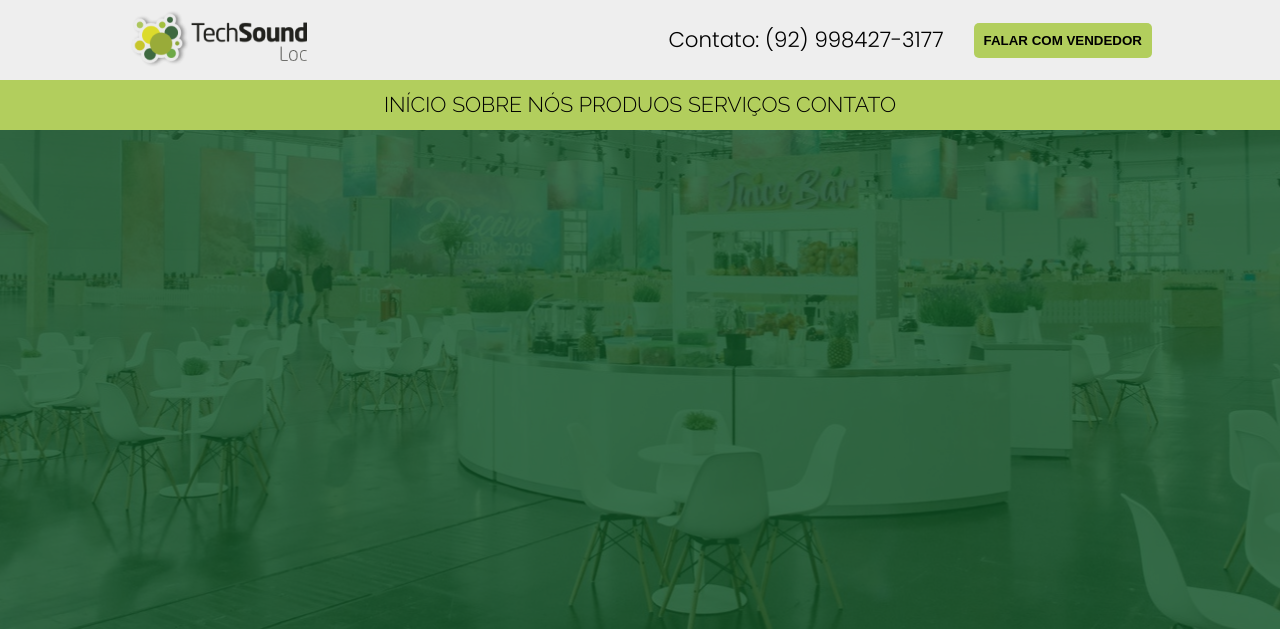
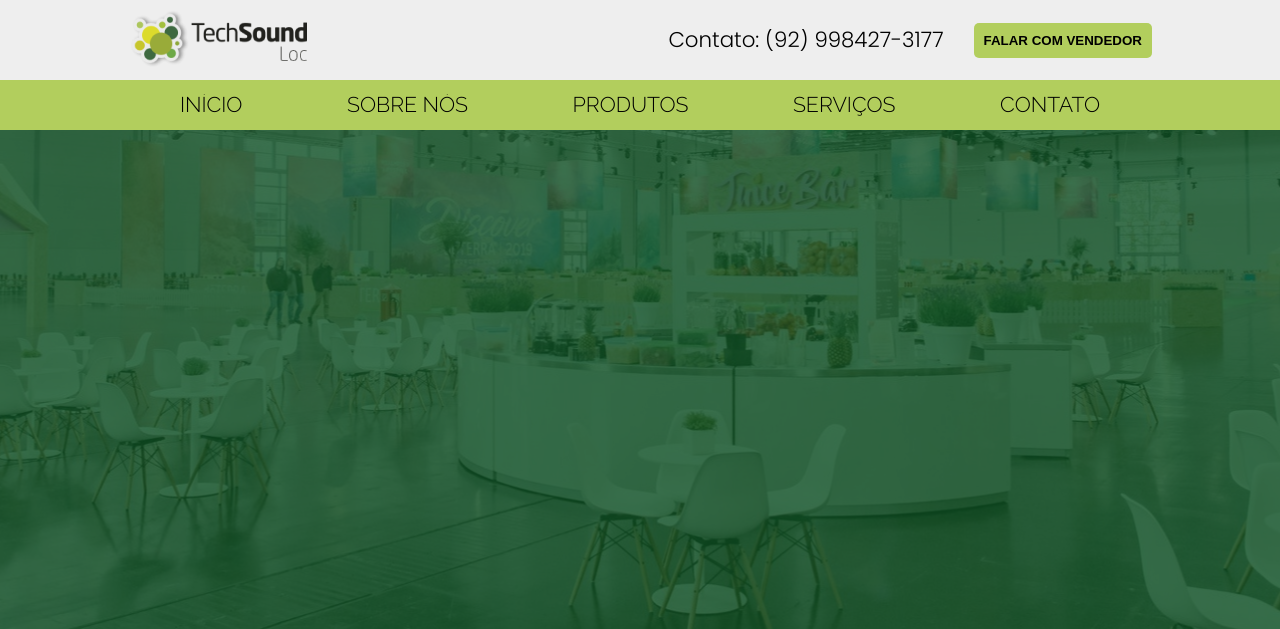
Before and after one commit to AlcemirMacedo/techsoundloc, a PHP site: page / in a window 1280 px wide. Shown: the top 629 px of the page. Run offline with PHP 8.4, Linux system fonts and the light colour scheme.

Commit message:
Corrigindo erros de oveflow x e y

```diff
--- a/css/estilos.css
+++ b/css/estilos.css
@@ -17,8 +17,12 @@ time, mark, audio, video {
 	border: 0;
 	font-size: 100%;
 	font: inherit;
-	vertical-align: baseline;
-    box-sizing: border-box;
+}
+*{
+    margin: 0;
+	padding: 0;
+	border: 0;
+    overflow-x: hidden
 }
 
 /* HTML5 display-role reset for older browsers */
@@ -102,6 +106,7 @@ header .contato .numero{
     font-weight: 300;
     margin-right: 30px;
     font-size: 16pt;
+    overflow-y: hidden
 }
 
 /*END HEADER*/
@@ -118,20 +123,21 @@ nav .container{
 }
 nav .container ul{
     display: flex;
-    width: 50%;
+    width: 920px;
     justify-content: space-between;
     font-size: 16pt;
     font-weight: 300;
-    transition: 0.3s;
+}
+nav .container ul li{
+    height: auto;
+    overflow-y: hidden
 }
 nav ul a{
     text-decoration: none;
     color: var(--black);
-    transition: 0.3s;
+
 }
-nav ul a:link{
-    transition: 0.3s;
-}
+
 nav ul a:hover{
     color: var(--gray-one);
     transition: 0.3s;
--- a/index.html
+++ b/index.html
@@ -25,12 +25,12 @@
 
     <nav>
         <div class="container">
-            <ul class="transition">
-                <a href="#"><li>início</li></a>
-                <a href="#"><li>sobre nós</li></a>
-                <a href="#"><li>produos</li></a>
-                <a href="#"><li>serviços</li></a>
-                <a href="#"><li>contato</li></a>
+            <ul>
+                <li><a href="#">início</a></li>
+                <li><a href="#">sobre nós</a></li>
+                <li><a href="#">produtos </a></li>
+                <li><a href="#">serviços </a></li>
+                <li><a href="#">contato </a></li>
             </ul>
         </div>
     </nav>
```
